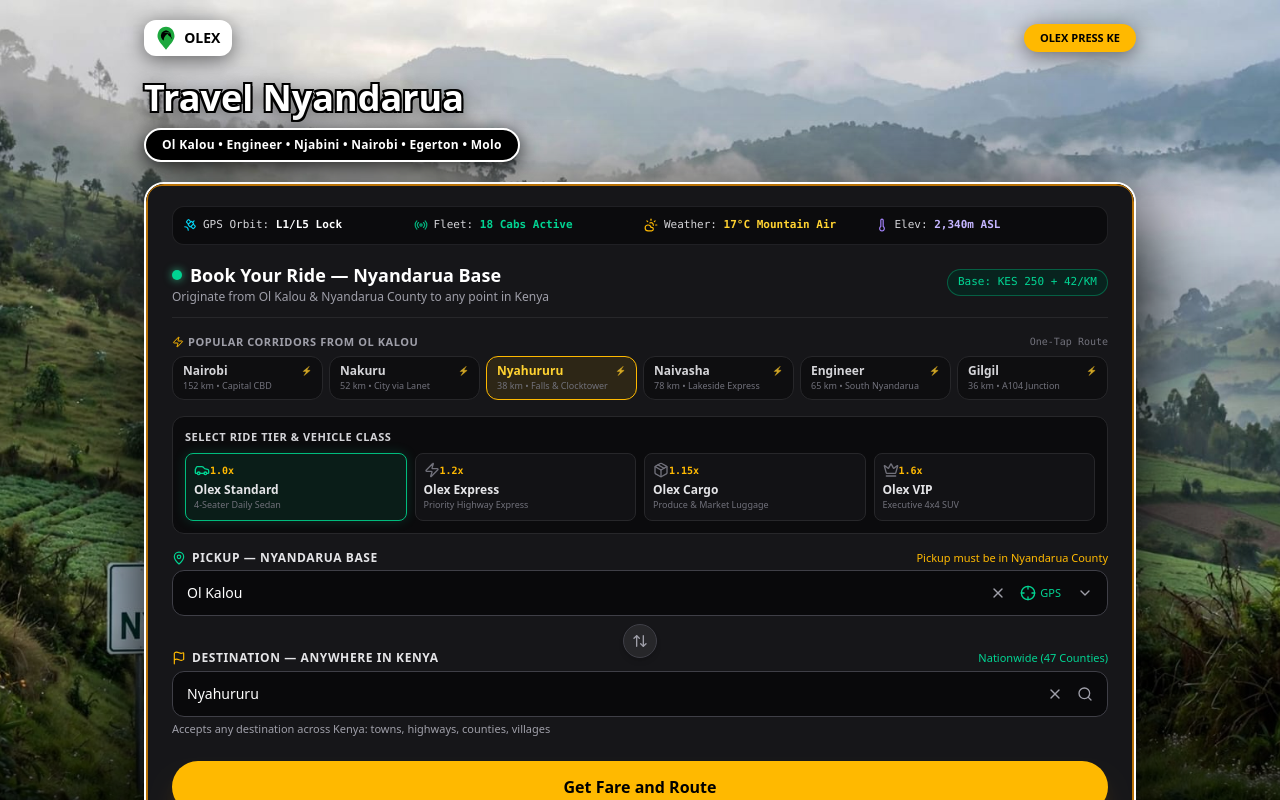
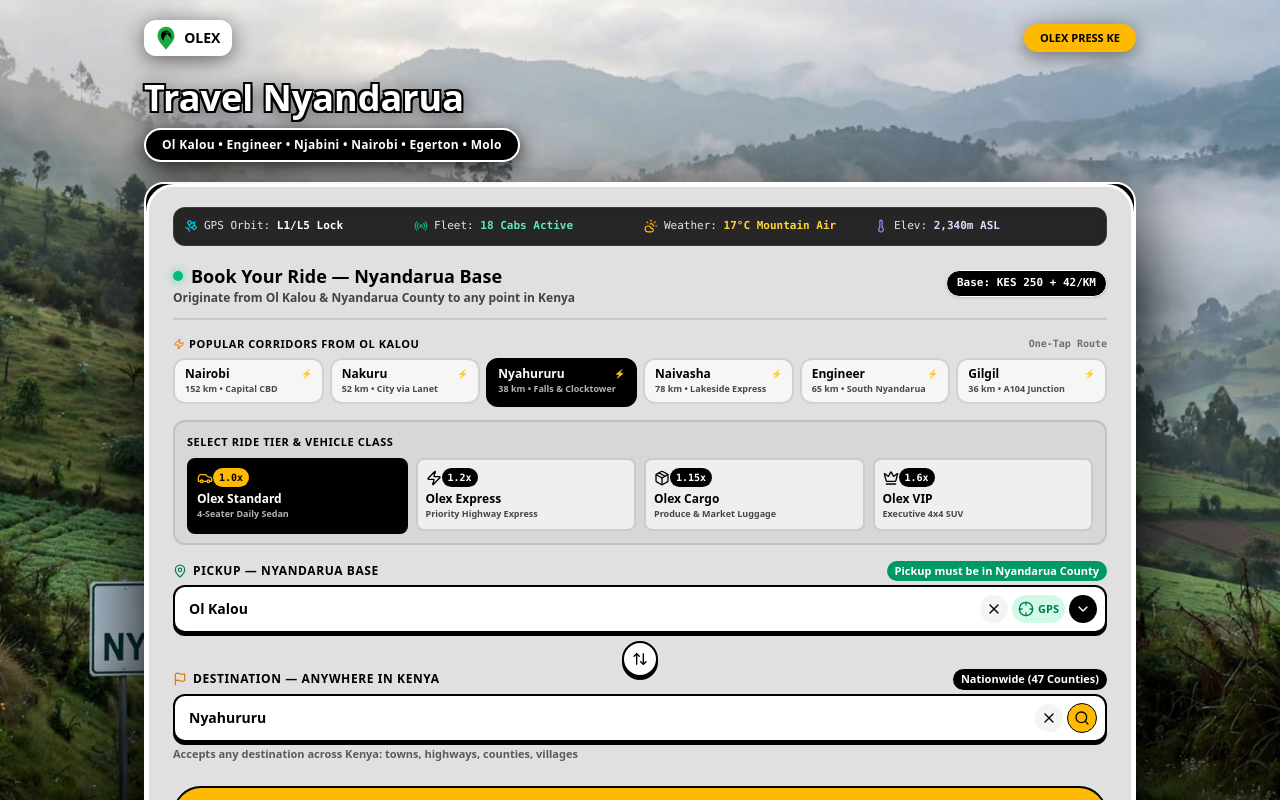
Before and after one commit to olexpresske/olexpresske.github.io, a React (Vite) app: page / in a window 1280 px wide. Shown: the top 800 px of the page. Built offline with nearby package versions, Linux system fonts and the light colour scheme.

Commit message:
Update BookingCard.tsx

```diff
--- a/src/components/BookingCard.tsx
+++ b/src/components/BookingCard.tsx
@@ -165,47 +165,47 @@
   return (
     <div
       id="booking-card"
-      className={`w-full bg-zinc-900/95 border-2 rounded-2xl p-4 sm:p-6 shadow-2xl transition-all relative backdrop-blur-md ${
+      className={`w-full bg-white/[0.88] backdrop-blur-[20px] border-[3px] border-white rounded-[28px] p-4 sm:p-6 shadow-[0_10px_0_0_#000,0_30px_80px_rgba(0,0,0,0.45)] transition-all relative ${
         isLocked
-          ? 'border-zinc-700 opacity-95'
-          : 'border-amber-500/70 shadow-[0_0_25px_rgba(245,158,11,0.12)]'
+          ? 'opacity-90'
+          : ''
       }`}
     >
-      {/* COSMIC TELEMETRY STATUS BAR */}
-      <div className="mb-4 -mt-1 p-2.5 rounded-xl bg-zinc-950/80 border border-zinc-800/80 grid grid-cols-2 sm:grid-cols-4 gap-2 text-[11px] font-mono">
-        <div className="flex items-center space-x-1.5 text-zinc-300">
+      {/* COSMIC TELEMETRY STATUS BAR - BLACK GLASS FOR CONTRAST ON WHITE CARD */}
+      <div className="mb-4 -mt-1 p-2.5 rounded-xl bg-black/85 border border-white/10 grid grid-cols-2 sm:grid-cols-4 gap-2 text-[11px] font-mono backdrop-blur">
+        <div className="flex items-center space-x-1.5 text-zinc-200">
           <Satellite className="w-3.5 h-3.5 text-cyan-400 shrink-0" />
           <span className="truncate">GPS Orbit: <strong className="text-white">L1/L5 Lock</strong></span>
         </div>
-        <div className="flex items-center space-x-1.5 text-zinc-300">
+        <div className="flex items-center space-x-1.5 text-zinc-200">
           <Radio className="w-3.5 h-3.5 text-emerald-400 shrink-0 animate-pulse" />
-          <span className="truncate">Fleet: <strong className="text-emerald-400">18 Cabs Active</strong></span>
+          <span className="truncate">Fleet: <strong className="text-emerald-300">18 Cabs Active</strong></span>
         </div>
-        <div className="flex items-center space-x-1.5 text-zinc-300">
+        <div className="flex items-center space-x-1.5 text-zinc-200">
           <CloudSun className="w-3.5 h-3.5 text-amber-400 shrink-0" />
           <span className="truncate">Weather: <strong className="text-amber-300">17°C Mountain Air</strong></span>
         </div>
-        <div className="flex items-center space-x-1.5 text-zinc-300">
+        <div className="flex items-center space-x-1.5 text-zinc-200">
           <Thermometer className="w-3.5 h-3.5 text-violet-400 shrink-0" />
-          <span className="truncate">Elev: <strong className="text-violet-300">2,340m ASL</strong></span>
+          <span className="truncate">Elev: <strong className="text-violet-200">2,340m ASL</strong></span>
         </div>
       </div>
 
       {/* SECTION 5: BOOKING LOCKS — NO REBOOKING RULE BANNER */}
       {isLocked && (
-        <div className="mb-5 bg-amber-950/70 border border-amber-500/80 rounded-xl p-3.5 sm:p-4 text-center">
-          <div className="flex items-center justify-center space-x-2 text-amber-400 mb-1">
+        <div className="mb-5 bg-amber-100 border-2 border-black rounded-xl p-3.5 sm:p-4 text-center shadow-[0_4px_0_0_#000]">
+          <div className="flex items-center justify-center space-x-2 text-black mb-1">
             <Lock className="w-5 h-5 animate-pulse" />
-            <span className="font-bold text-sm tracking-wide">ACTIVE TRIP IN PROGRESS</span>
+            <span className="font-black text-sm tracking-wide">ACTIVE TRIP IN PROGRESS</span>
           </div>
-          <p className="text-xs sm:text-sm text-zinc-200">
-            You have current ticket <strong className="text-amber-400 font-mono">{activeTicket.id}</strong> in progress. Cannot book new ride until current trip ends.
+          <p className="text-xs sm:text-sm text-black font-bold">
+            You have current ticket <strong className="bg-black text-amber-400 font-mono px-1.5 rounded">{activeTicket.id}</strong> in progress. Cannot book new ride until current trip ends.
           </p>
           <div className="mt-3 flex justify-center">
             <button
               id="track-current-ticket-btn"
               onClick={onTrackCurrentTicket}
-              className="px-5 py-2.5 rounded-xl bg-amber-400 hover:bg-amber-300 text-black font-bold text-xs sm:text-sm shadow-lg flex items-center space-x-2 transition-all cursor-pointer"
+              className="px-5 py-2.5 rounded-xl bg-black hover:bg-zinc-900 text-white font-black text-xs sm:text-sm shadow-lg flex items-center space-x-2 transition-all cursor-pointer"
             >
               <Compass className="w-4 h-4" />
               <span>Track Current Ticket ({activeTicket.id})</span>
@@ -214,29 +214,29 @@
         </div>
       )}
 
-      {/* Card Header */}
-      <div className="flex items-center justify-between border-b border-zinc-800 pb-3 mb-4">
+      {/* Card Header - VISIBILITY: BLACK TEXT */}
+      <div className="flex items-center justify-between border-b-2 border-black/10 pb-3 mb-4">
         <div>
-          <h2 className="text-base sm:text-lg font-bold text-white flex items-center space-x-2">
-            <span className="w-2.5 h-2.5 rounded-full bg-emerald-400 inline-block shadow-[0_0_8px_rgba(52,211,153,0.8)]"></span>
+          <h2 className="text-base sm:text-lg font-black text-black flex items-center space-x-2">
+            <span className="w-2.5 h-2.5 rounded-full bg-emerald-500 inline-block shadow-[0_0_8px_rgba(52,211,153,0.8)]"></span>
             <span>Book Your Ride — Nyandarua Base</span>
           </h2>
-          <p className="text-xs text-zinc-400">Originate from Ol Kalou & Nyandarua County to any point in Kenya</p>
+          <p className="text-xs text-black/70 font-bold">Originate from Ol Kalou & Nyandarua County to any point in Kenya</p>
         </div>
-        <span className="text-[11px] font-mono text-emerald-400 bg-emerald-950/60 px-2.5 py-1 rounded-full border border-emerald-500/40">
+        <span className="text-[11px] font-mono font-black text-white bg-black px-2.5 py-1 rounded-full border border-white shadow">
           Base: KES 250 + 42/KM
         </span>
       </div>
 
-      {/* QUICK PRESET POPULAR CORRIDORS */}
+      {/* QUICK PRESET POPULAR CORRIDORS - VISIBILITY: BLACK TEXT ON WHITE GLASS */}
       {!isLocked && (
         <div className="mb-4">
           <div className="flex items-center justify-between mb-1.5">
-            <span className="text-[11px] font-semibold text-zinc-400 uppercase tracking-wider flex items-center space-x-1">
-              <Zap className="w-3 h-3 text-amber-400" />
+            <span className="text-[11px] font-black text-black uppercase tracking-wider flex items-center space-x-1">
+              <Zap className="w-3 h-3 text-amber-600" />
               <span>Popular Corridors from Ol Kalou</span>
             </span>
-            <span className="text-[10px] text-zinc-500 font-mono">One-Tap Route</span>
+            <span className="text-[10px] text-black/50 font-mono font-bold">One-Tap Route</span>
           </div>
           <div className="grid grid-cols-2 sm:grid-cols-3 lg:grid-cols-6 gap-1.5">
             {popularCorridors.map((c) => (
@@ -248,27 +248,27 @@
                   onChangeDestination(c.name);
                   setPickupError(null);
                 }}
-                className={`px-2.5 py-1.5 rounded-xl border text-left transition-all group ${
+                className={`px-2.5 py-1.5 rounded-xl border-2 text-left transition-all group ${
                   destination.toLowerCase() === c.name.toLowerCase()
-                    ? 'border-amber-400 bg-amber-400/10 text-amber-300'
-                    : 'border-zinc-800 bg-zinc-950/60 text-zinc-300 hover:border-zinc-700 hover:text-white'
+                    ? 'border-black bg-black text-white shadow-[0_3px_0_0_#000]'
+                    : 'border-black/15 bg-white/70 text-black hover:border-black hover:bg-white'
                 }`}
               >
-                <div className="text-xs font-bold flex items-center justify-between">
+                <div className="text-xs font-black flex items-center justify-between">
                   <span>{c.name}</span>
-                  <span className="text-[9px] text-amber-400/80">⚡</span>
+                  <span className="text-[9px]">⚡</span>
                 </div>
-                <div className="text-[9px] text-zinc-500 truncate">{c.desc}</div>
+                <div className="text-[9px] font-bold opacity-70 truncate">{c.desc}</div>
               </button>
             ))}
           </div>
         </div>
       )}
 
-      {/* VEHICLE CLASS SELECTOR */}
+      {/* VEHICLE CLASS SELECTOR - VISIBILITY: BLACK ON WHITE */}
       {!isLocked && onChangeRideClass && (
-        <div className="mb-4 p-3 rounded-xl bg-zinc-950/80 border border-zinc-800">
-          <label className="text-[11px] font-bold text-zinc-300 uppercase tracking-wider block mb-2">
+        <div className="mb-4 p-3 rounded-xl bg-black/[0.04] border-2 border-black/10">
+          <label className="text-[11px] font-black text-black uppercase tracking-wider block mb-2">
             Select Ride Tier & Vehicle Class
           </label>
           <div className="grid grid-cols-2 sm:grid-cols-4 gap-2">
@@ -285,18 +285,18 @@
                   key={tier.id}
                   type="button"
                   onClick={() => onChangeRideClass(tier.id)}
-                  className={`p-2 rounded-lg border text-left transition-all flex flex-col justify-between ${
+                  className={`p-2 rounded-lg border-2 text-left transition-all flex flex-col justify-between ${
                     isSelected
-                      ? 'border-emerald-500 bg-emerald-500/10 text-white shadow-[0_0_12px_rgba(16,185,129,0.2)]'
-                      : 'border-zinc-800 bg-zinc-900/60 text-zinc-400 hover:text-zinc-200 hover:border-zinc-700'
+                      ? 'border-black bg-black text-white shadow-[0_3px_0_0_#000]'
+                      : 'border-black/15 bg-white/60 text-black hover:text-black hover:border-black hover:bg-white'
                   }`}
                 >
                   <div className="flex items-center justify-between mb-1">
-                    <Icon className={`w-4 h-4 ${isSelected ? 'text-emerald-400' : 'text-zinc-500'}`} />
-                    <span className="text-[10px] font-mono font-bold text-amber-400">{tier.rate}</span>
+                    <Icon className={`w-4 h-4 ${isSelected ? 'text-amber-400' : 'text-black'}`} />
+                    <span className={`text-[10px] font-mono font-black px-1.5 py-0.5 rounded-full ${isSelected ? 'bg-amber-400 text-black' : 'bg-black text-white'}`}>{tier.rate}</span>
                   </div>
-                  <div className="text-xs font-bold text-zinc-200">{tier.label}</div>
-                  <div className="text-[9px] text-zinc-500 truncate">{tier.desc}</div>
+                  <div className="text-xs font-black">{tier.label}</div>
+                  <div className="text-[9px] font-bold opacity-70 truncate">{tier.desc}</div>
                 </button>
               );
             })}
@@ -305,26 +305,26 @@
       )}
 
       <div className="space-y-4">
-        {/* PICKUP FIELD */}
+        {/* PICKUP FIELD - VISIBILITY: WHITE INPUT + BLACK TEXT */}
         <div className="relative" ref={pickupDropdownRef}>
           <div className="flex items-center justify-between mb-1">
             <label
               htmlFor="pickup-input"
-              className="text-xs font-bold text-zinc-200 tracking-wider flex items-center space-x-1.5"
+              className="text-xs font-black text-black tracking-wider flex items-center space-x-1.5"
             >
-              <MapPin className="w-3.5 h-3.5 text-emerald-400" />
+              <MapPin className="w-3.5 h-3.5 text-emerald-700" />
               <span>PICKUP — NYANDARUA BASE</span>
             </label>
-            <span className="text-[11px] text-amber-400 font-medium">
+            <span className="text-[11px] text-white font-black bg-emerald-600 px-2 py-0.5 rounded-full">
               Pickup must be in Nyandarua County
             </span>
           </div>
 
           <div
-            className={`relative flex items-center bg-zinc-950 rounded-xl border transition-all ${
+            className={`relative flex items-center bg-white rounded-xl border-2 shadow-[0_3px_0_0_#000] transition-all ${
               pickupError
-                ? 'border-red-500 ring-1 ring-red-500'
-                : 'border-zinc-700 focus-within:border-amber-400'
+                ? 'border-red-600 ring-2 ring-red-200'
+                : 'border-black focus-within:border-emerald-600'
             }`}
           >
             <input
@@ -335,8 +335,8 @@
               onChange={(e) => handlePickupChange(e.target.value)}
               onFocus={() => setPickupDropdownOpen(true)}
               placeholder="e.g. Ol Kalou, Njabini, Engineer, Nyahururu..."
-              className={`w-full px-3.5 py-3 bg-transparent text-sm font-medium focus:outline-none placeholder-zinc-500 rounded-xl ${
-                pickupError ? 'text-red-300' : 'text-white'
+              className={`w-full px-3.5 py-3 bg-transparent text-sm font-black focus:outline-none placeholder-zinc-500 rounded-xl ${
+                pickupError ? 'text-red-700' : 'text-black'
               } ${isLocked ? 'cursor-not-allowed opacity-60' : ''}`}
             />
 
@@ -346,7 +346,7 @@
                   type="button"
                   id="pickup-clear-btn"
                   onClick={() => handlePickupChange('')}
-                  className="p-1 rounded-md text-zinc-400 hover:text-white hover:bg-zinc-800 transition-colors"
+                  className="p-1.5 rounded-full bg-zinc-100 text-black hover:bg-black hover:text-white transition-colors"
                   title="Clear pickup"
                 >
                   <X className="w-4 h-4" />
@@ -358,7 +358,7 @@
                 id="pickup-gps-btn"
                 disabled={isLocked}
                 onClick={handleUseCurrentLocation}
-                className="p-1.5 rounded-lg text-emerald-400 hover:bg-zinc-800 transition-colors flex items-center space-x-1 text-xs"
+                className="p-1.5 rounded-full bg-emerald-100 text-emerald-700 hover:bg-emerald-600 hover:text-white transition-colors flex items-center space-x-1 text-xs font-black"
                 title="Use Current Location (GPS)"
               >
                 <Crosshair className="w-4 h-4" />
@@ -370,7 +370,7 @@
                 id="pickup-dropdown-btn"
                 disabled={isLocked}
                 onClick={() => setPickupDropdownOpen(!pickupDropdownOpen)}
-                className="p-1.5 rounded-lg text-zinc-400 hover:text-amber-400 hover:bg-zinc-800 transition-colors"
+                className="p-1.5 rounded-full bg-black text-white hover:bg-zinc-800 transition-colors"
                 title="Select town in Nyandarua"
               >
                 <ChevronDown className={`w-4 h-4 transition-transform ${pickupDropdownOpen ? 'rotate-180' : ''}`} />
@@ -379,7 +379,7 @@
           </div>
 
           {pickupError && (
-            <p className="text-xs text-red-400 mt-1 flex items-center space-x-1 font-medium">
+            <p className="text-xs text-red-700 mt-1 flex items-center space-x-1 font-black bg-red-100 border border-red-300 px-3 py-1 rounded-full w-fit">
               <AlertTriangle className="w-3.5 h-3.5 shrink-0" />
               <span>{pickupError}</span>
             </p>
@@ -387,8 +387,8 @@
 
           {gpsNotice && (
             <p
-              className={`text-xs mt-1 font-medium flex items-center space-x-1 ${
-                gpsNotice.error ? 'text-red-400' : 'text-emerald-400'
+              className={`text-xs mt-1 font-black px-3 py-1 rounded-full w-fit border-2 ${
+                gpsNotice.error ? 'text-red-700 bg-red-100 border-red-300' : 'text-emerald-800 bg-emerald-100 border-emerald-300'
               }`}
             >
               <span>{gpsNotice.msg}</span>
@@ -396,10 +396,9 @@
           )}
 
           {pickupDropdownOpen && !isLocked && (
-            <div className="absolute left-0 right-0 top-full mt-1.5 bg-zinc-950 border border-emerald-500/40 rounded-xl shadow-2xl p-2 z-30 max-h-60 overflow-y-auto">
-              <div className="px-2.5 py-1 text-[11px] font-mono text-zinc-400 border-b border-zinc-800 mb-1 flex justify-between items-center">
-                <span className="text-emerald-400 font-bold">Nyandarua Towns & Hubs</span>
-                <span>Select pickup</span>
+            <div className="absolute left-0 right-0 top-full mt-1.5 bg-white border-2 border-black rounded-xl shadow-[0_10px_0_0_#000] p-2 z-30 max-h-60 overflow-y-auto">
+              <div className="px-2.5 py-1 text-[11px] font-black font-mono text-white bg-black rounded-full mb-1 w-fit">
+                Nyandarua Towns & Hubs — Select pickup
               </div>
               <div className="grid grid-cols-2 sm:grid-cols-3 gap-1">
                 {NYANDARUA_TOWNS.map((t) => (
@@ -407,10 +406,10 @@
                     key={t.name}
                     type="button"
                     onClick={() => handleSelectNyandarua(t.name)}
-                    className={`text-left px-2.5 py-1.5 rounded-lg text-xs transition-colors truncate ${
+                    className={`text-left px-2.5 py-1.5 rounded-lg text-xs font-black border-2 transition-colors truncate ${
                       pickup.toLowerCase() === t.name.toLowerCase()
-                        ? 'bg-emerald-500 text-black font-bold'
-                        : 'text-zinc-200 hover:bg-zinc-900 hover:text-emerald-300'
+                        ? 'bg-black text-white border-black'
+                        : 'text-black bg-zinc-50 border-black/10 hover:bg-white hover:border-black'
                     }`}
                   >
                     {t.name}
@@ -428,37 +427,37 @@
               type="button"
               id="swap-locations-btn"
               onClick={handleSwapClick}
-              className="p-2 rounded-full bg-zinc-800 hover:bg-zinc-700 text-zinc-400 hover:text-white border border-zinc-700 transition-all shadow-md group cursor-pointer"
+              className="p-2 rounded-full bg-white text-black border-2 border-black shadow-[0_3px_0_0_#000] hover:shadow-[0_4px_0_0_#000] hover:-translate-y-0.5 transition-all group cursor-pointer"
               title="Cannot swap — Pickup must remain in Nyandarua"
             >
               <ArrowUpDown className="w-4 h-4 group-hover:rotate-180 transition-transform" />
             </button>
 
             {swapNotice && (
-              <div className="absolute top-full left-1/2 -translate-x-1/2 mt-1.5 px-3 py-1.5 bg-amber-950 border border-amber-500/80 rounded-lg text-amber-200 text-xs whitespace-nowrap shadow-xl z-20 flex items-center space-x-1.5 animate-fade-in">
-                <AlertTriangle className="w-3.5 h-3.5 text-amber-400 shrink-0" />
+              <div className="absolute top-full left-1/2 -translate-x-1/2 mt-1.5 px-3 py-1.5 bg-amber-200 border-2 border-black rounded-full text-black text-xs font-black whitespace-nowrap shadow-[0_3px_0_0_#000] z-20 flex items-center space-x-1.5">
+                <AlertTriangle className="w-3.5 h-3.5 text-black shrink-0" />
                 <span>{swapNotice}</span>
               </div>
             )}
           </div>
         </div>
 
-        {/* DESTINATION FIELD */}
+        {/* DESTINATION FIELD - VISIBILITY: WHITE INPUT + BLACK TEXT */}
         <div className="relative" ref={destDropdownRef}>
           <div className="flex items-center justify-between mb-1">
             <label
               htmlFor="destination-input"
-              className="text-xs font-bold text-zinc-200 tracking-wider flex items-center space-x-1.5"
+              className="text-xs font-black text-black tracking-wider flex items-center space-x-1.5"
             >
-              <Flag className="w-3.5 h-3.5 text-amber-400" />
+              <Flag className="w-3.5 h-3.5 text-amber-600" />
               <span>DESTINATION — ANYWHERE IN KENYA</span>
             </label>
-            <span className="text-[11px] text-emerald-400 font-medium">
+            <span className="text-[11px] text-white font-black bg-black px-2 py-0.5 rounded-full">
               Nationwide (47 Counties)
             </span>
           </div>
 
-          <div className="relative flex items-center bg-zinc-950 rounded-xl border border-zinc-700 focus-within:border-amber-400 transition-all">
+          <div className="relative flex items-center bg-white rounded-xl border-2 border-black shadow-[0_3px_0_0_#000] focus-within:border-amber-500 transition-all">
             <input
               id="destination-input"
               type="text"
@@ -467,7 +466,7 @@
               onChange={(e) => onChangeDestination(e.target.value)}
               onFocus={() => setDestDropdownOpen(true)}
               placeholder="e.g. Nairobi, Nakuru, Nyahururu, Mombasa, Kisumu..."
-              className={`w-full px-3.5 py-3 bg-transparent text-sm font-medium text-white focus:outline-none placeholder-zinc-500 rounded-xl ${
+              className={`w-full px-3.5 py-3 bg-transparent text-sm font-black text-black focus:outline-none placeholder-zinc-500 rounded-xl ${
                 isLocked ? 'cursor-not-allowed opacity-60' : ''
               }`}
             />
@@ -478,7 +477,7 @@
                   type="button"
                   id="dest-clear-btn"
                   onClick={() => onChangeDestination('')}
-                  className="p-1 rounded-md text-zinc-400 hover:text-white hover:bg-zinc-800 transition-colors"
+                  className="p-1.5 rounded-full bg-zinc-100 text-black hover:bg-black hover:text-white transition-colors"
                   title="Clear destination"
                 >
                   <X className="w-4 h-4" />
@@ -490,7 +489,7 @@
                 id="dest-dropdown-btn"
                 disabled={isLocked}
                 onClick={() => setDestDropdownOpen(!destDropdownOpen)}
-                className="p-1.5 rounded-lg text-zinc-400 hover:text-amber-400 hover:bg-zinc-800 transition-colors"
+                className="p-1.5 rounded-full bg-amber-400 text-black border border-black hover:bg-amber-300 transition-colors"
                 title="Browse Kenyan destinations"
               >
                 <Search className="w-4 h-4" />
@@ -498,15 +497,14 @@
             </div>
           </div>
 
-          <p className="text-[11px] text-zinc-400 mt-1">
+          <p className="text-[11px] text-black/60 mt-1 font-bold">
             Accepts any destination across Kenya: towns, highways, counties, villages
           </p>
 
           {destDropdownOpen && !isLocked && (
-            <div className="absolute left-0 right-0 top-full mt-1.5 bg-zinc-950 border border-amber-500/40 rounded-xl shadow-2xl p-2 z-30 max-h-60 overflow-y-auto">
-              <div className="px-2.5 py-1 text-[11px] font-mono text-zinc-400 border-b border-zinc-800 mb-1 flex justify-between items-center">
-                <span className="text-amber-400 font-bold">Kenya Wide Destinations</span>
-                <span>Select or type any</span>
+            <div className="absolute left-0 right-0 top-full mt-1.5 bg-white border-2 border-black rounded-xl shadow-[0_10px_0_0_#000] p-2 z-30 max-h-60 overflow-y-auto">
+              <div className="px-2.5 py-1 text-[11px] font-black font-mono text-white bg-black rounded-full mb-1 w-fit">
+                Kenya Wide Destinations — Select or type any
               </div>
               <div className="grid grid-cols-2 sm:grid-cols-3 gap-1">
                 {filteredDestinations.slice(0, 18).map((d) => (
@@ -517,14 +515,14 @@
                       onChangeDestination(d.name);
                       setDestDropdownOpen(false);
                     }}
-                    className={`text-left px-2.5 py-1.5 rounded-lg text-xs transition-colors truncate ${
+                    className={`text-left px-2.5 py-1.5 rounded-lg text-xs font-black border-2 transition-colors truncate ${
                       destination.toLowerCase() === d.name.toLowerCase()
-                        ? 'bg-amber-400 text-black font-bold'
-                        : 'text-zinc-200 hover:bg-zinc-900 hover:text-amber-400'
+                        ? 'bg-black text-white border-black'
+                        : 'text-black bg-zinc-50 border-black/10 hover:bg-white hover:border-black'
                     }`}
                   >
                     <span>{d.name}</span>
-                    <span className="text-[10px] text-zinc-400 ml-1">({d.county})</span>
+                    <span className="text-[10px] opacity-60 ml-1">({d.county})</span>
                   </button>
                 ))}
               </div>
@@ -532,19 +530,19 @@
           )}
         </div>
 
-        {/* GET FARE AND ROUTE BUTTON */}
+        {/* GET FARE AND ROUTE BUTTON - VISIBILITY: AMBER + BLACK */}
         <div className="pt-2">
           <button
             type="button"
             id="get-fare-and-route-btn"
             disabled={!canCalculate || isCalculating}
             onClick={onGetFareAndRoute}
-            className={`w-full py-3.5 px-6 rounded-full font-bold text-base transition-all flex items-center justify-center space-x-2 shadow-xl ${
+            className={`w-full py-3.5 px-6 rounded-full font-black text-base transition-all flex items-center justify-center space-x-2 border-2 border-black shadow-[0_6px_0_0_#000] active:shadow-[0_2px_0_0_#000] active:translate-y-1 ${
               isLocked
-                ? 'bg-zinc-800 text-zinc-500 cursor-not-allowed border border-zinc-700'
+                ? 'bg-zinc-300 text-zinc-500 cursor-not-allowed'
                 : canCalculate
-                ? 'bg-amber-400 hover:bg-amber-300 text-black cursor-pointer shadow-amber-500/20 active:scale-[0.99]'
-                : 'bg-zinc-800 text-zinc-500 cursor-not-allowed'
+                ? 'bg-amber-400 hover:bg-amber-300 text-black cursor-pointer'
+                : 'bg-zinc-200 text-zinc-500 cursor-not-allowed'
             }`}
           >
             {isCalculating ? (
```
